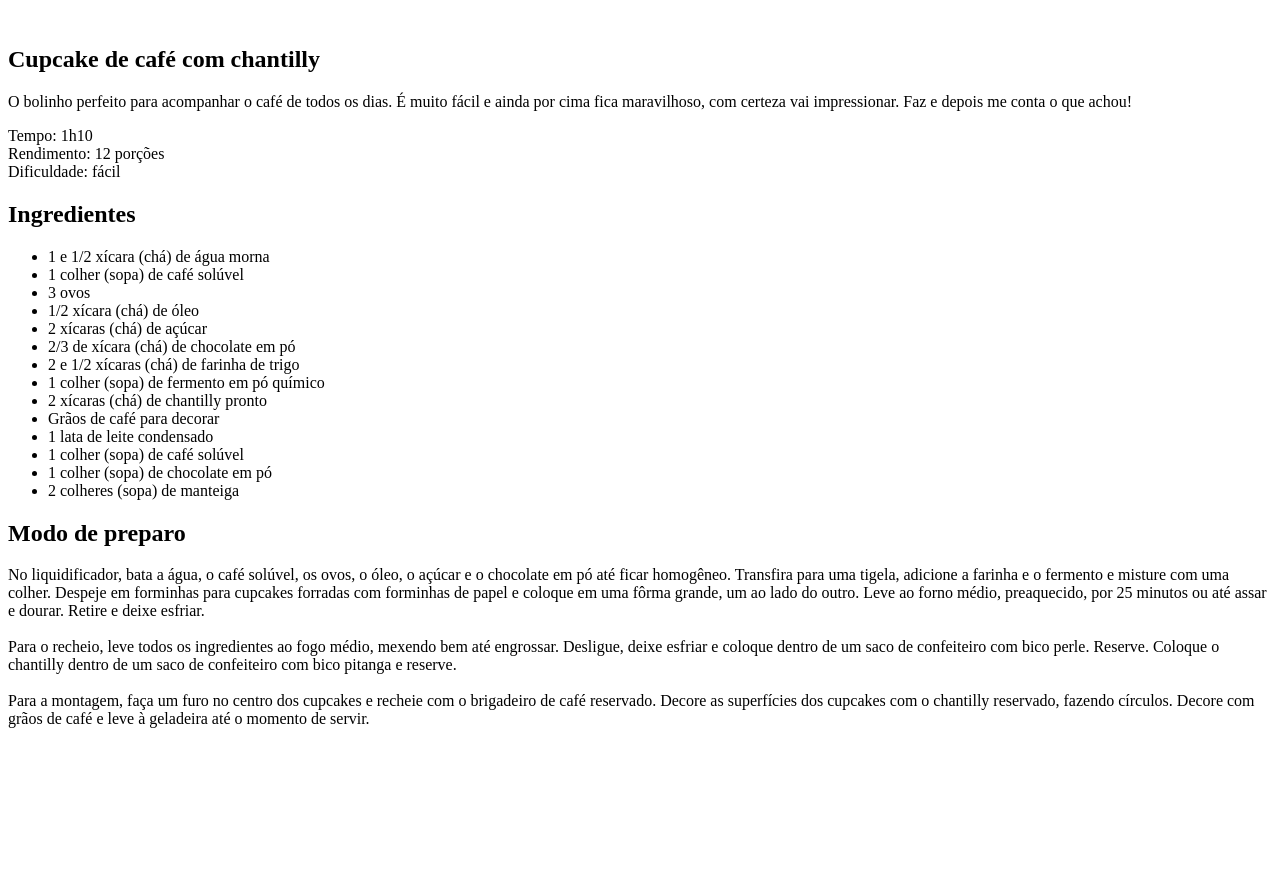
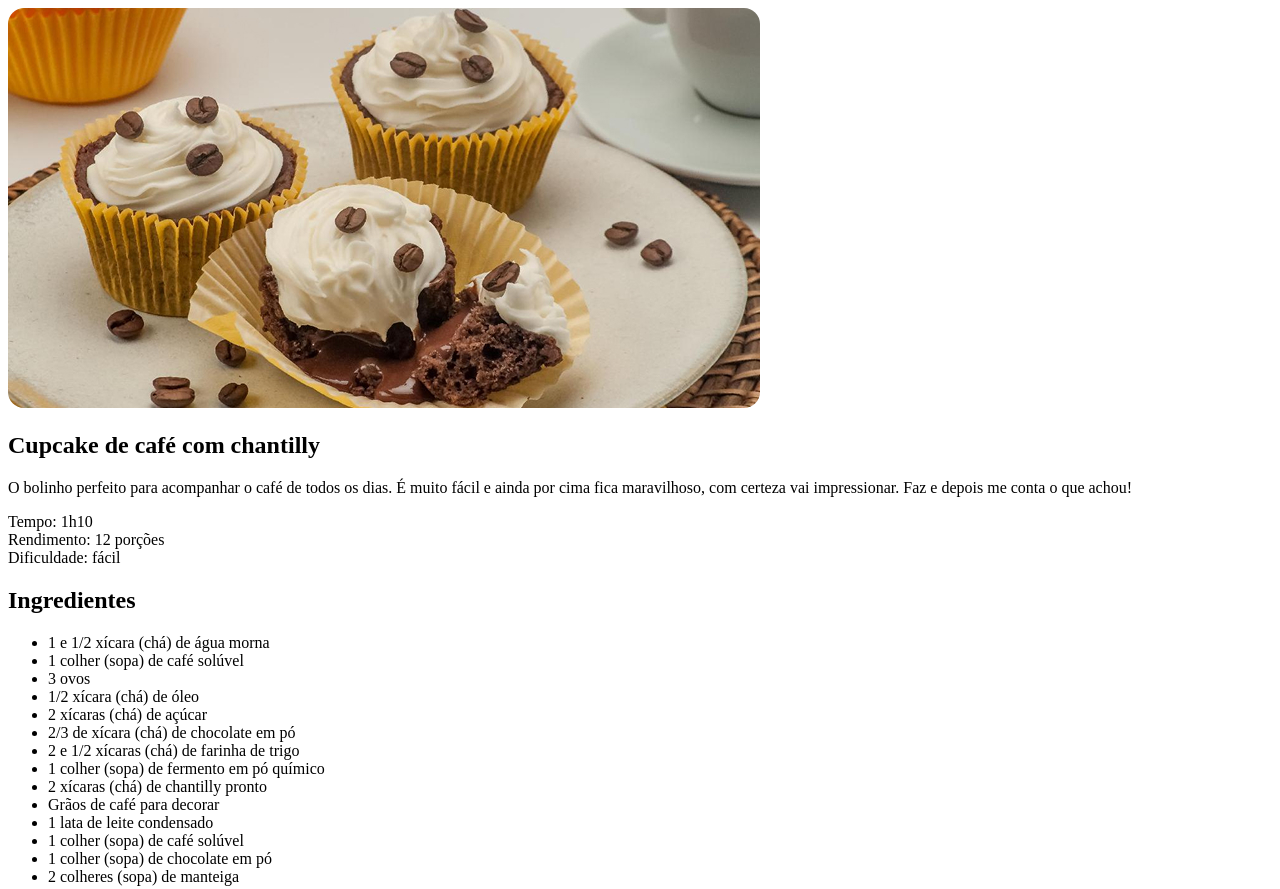
Before and after one commit to sailegomes/Projeto-Pagina-de-Receita, a plain HTML site: page index.html in a window 1280 px wide. Shown: the top 889 px of the page. Before the commit the page ends 800 px from the top, so only its background shows below. Drawn offline with Linux system fonts and the light colour scheme.

Commit message:
adicionando imagem e style.css

```diff
--- a/index.html
+++ b/index.html
@@ -5,11 +5,13 @@
     <meta charset="UTF-8">
     <meta name="viewport" content="width=device-width, initial-scale=1.0">
     <title>Página de Receita</title>
+
+    <link rel="stylesheet" href="style.css">
 </head>
 
 <body>
     <div id="page">
-        <img src="" alt="">
+        <img src="assets/main-image.jpg" alt="imagem de um cupcake com grãos de café e chantilly">
         <main>
             <section id="about">
                 <h1>Cupcake de café com chantilly</h1>
--- /dev/null
+++ b/style.css
@@ -0,0 +1,3 @@
+img {
+    border-radius: 16px;
+}
```
Also changed, not shown: assets/bg.jpg (added), assets/main-image.jpg (added).
